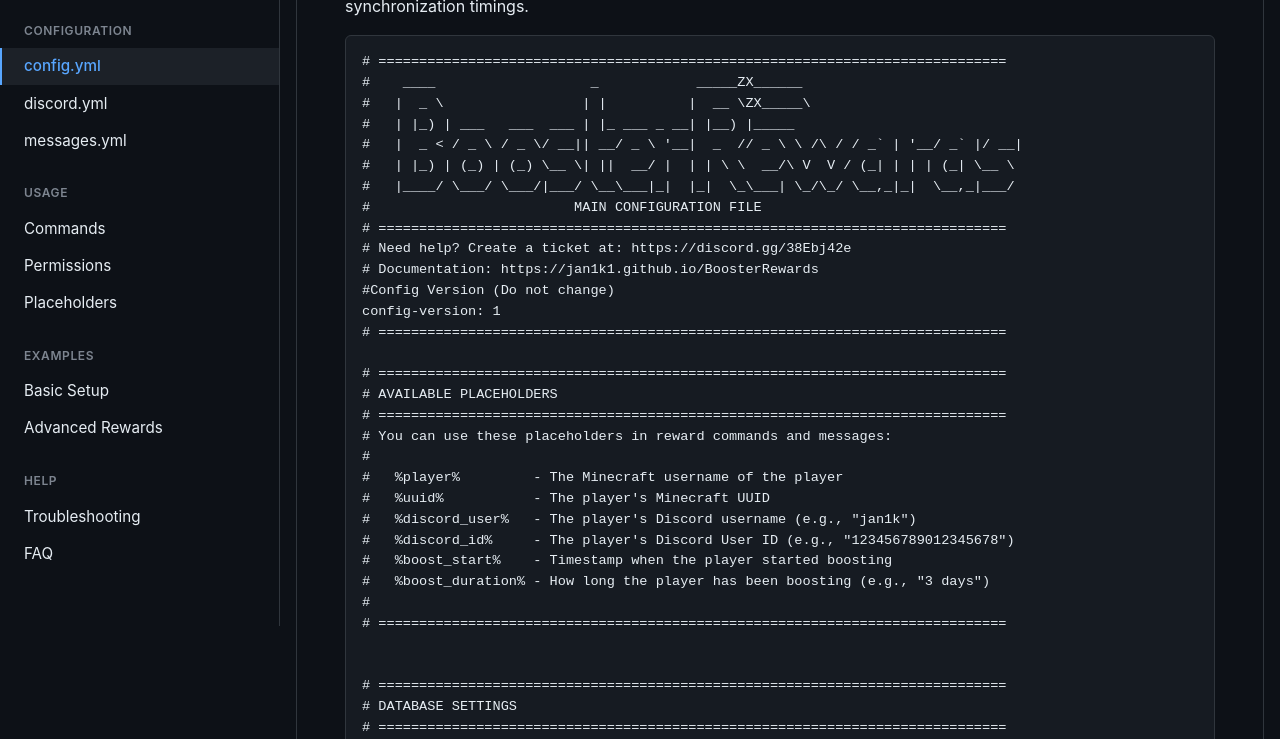
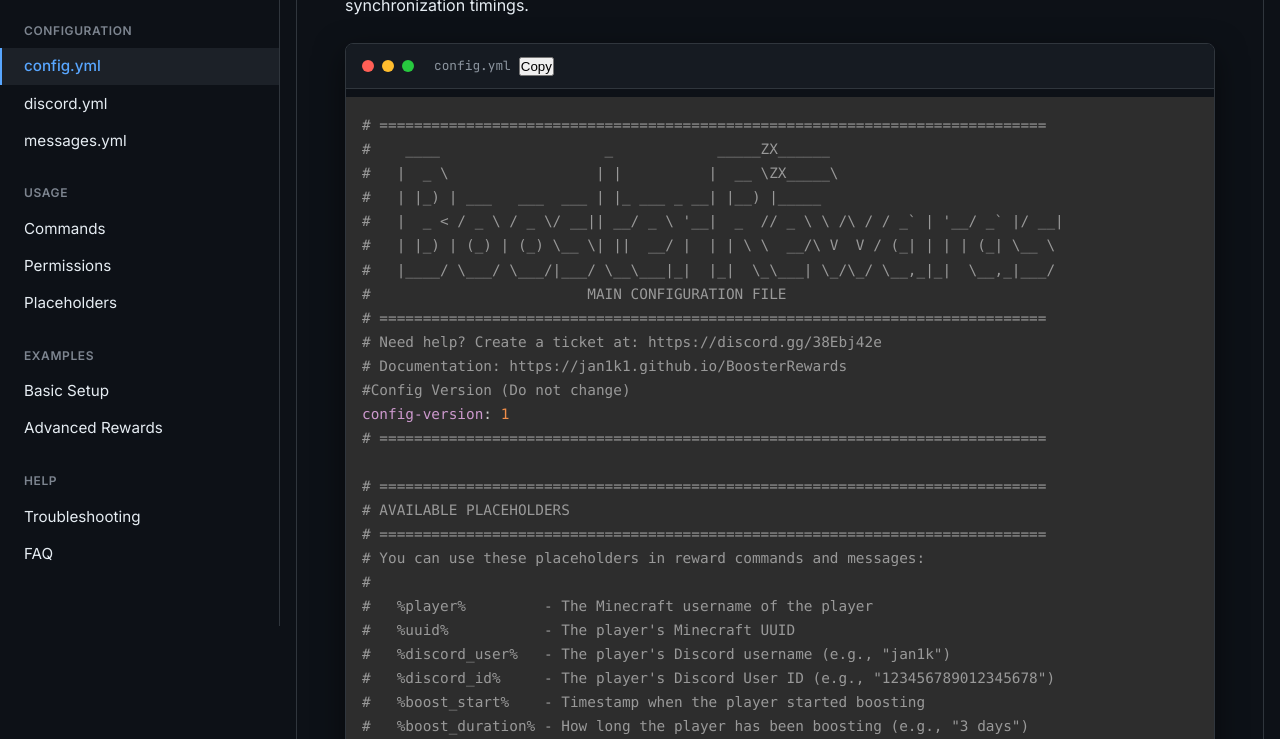
Before and after one commit to Jan1k1/BoosterRewards, a plain HTML site: page docs/config.html in a window 1280 px wide. Shown: the part 245-984 px from the top of the page. Drawn offline with nearby package versions, Linux system fonts and the light colour scheme.

Commit message:
docs: premium overhaul with Prism.js, new fonts, and code windows

```diff
--- a/docs/config.html
+++ b/docs/config.html
@@ -6,6 +6,7 @@
   <meta name="viewport" content="width=device-width, initial-scale=1.0">
   <title>Configuration - BoosterRewards Wiki</title>
   <link rel="stylesheet" href="wiki.css">
+  <link rel="stylesheet" href="https://cdnjs.cloudflare.com/ajax/libs/prism/1.29.0/themes/prism-tomorrow.min.css">
 </head>
 
 <body>
@@ -76,7 +77,15 @@
       <p>The <code>config.yml</code> file controls the core behavior of the plugin, including database settings,
         reward definitions, and synchronization timings.</p>
 
-            <pre><code># =============================================================================
+      <div class="code-window">
+        <div class="code-header">
+          <div class="dot red"></div>
+          <div class="dot yellow"></div>
+          <div class="dot green"></div>
+          <div class="code-title">config.yml</div>
+          <button class="copy-btn" onclick="copyCode(this)">Copy</button>
+        </div>
+        <pre><code class="language-yaml"># =============================================================================
 #    ____                   _            _____ZX______
 #   |  _ \                 | |          |  __ \ZX_____\
 #   | |_) | ___   ___  ___ | |_ ___ _ __| |__) |_____
@@ -328,6 +337,7 @@ panel:
 
   # How often to update the panel (in seconds)
   update-interval: 60</code></pre>
+      </div>
 
       <div class="footer-nav">
         <a href="installation.html" class="prev-page">← Previous: Installation</a>
@@ -335,6 +345,19 @@ panel:
       </div>
     </main>
   </div>
+  <script src="https://cdnjs.cloudflare.com/ajax/libs/prism/1.29.0/prism.min.js"></script>
+  <script src="https://cdnjs.cloudflare.com/ajax/libs/prism/1.29.0/components/prism-yaml.min.js"></script>
+  <script>
+    function copyCode(btn) {
+      const pre = btn.closest('.code-window').querySelector('pre');
+      const code = pre.innerText;
+      navigator.clipboard.writeText(code).then(() => {
+        const originalText = btn.innerText;
+        btn.innerText = 'Copied!';
+        setTimeout(() => btn.innerText = originalText, 2000);
+      });
+    }
+  </script>
 </body>
 
 </html>
--- a/docs/wiki.css
+++ b/docs/wiki.css
@@ -1,3 +1,5 @@
+@import url('https://fonts.googleapis.com/css2?family=Inter:wght@400;500;600&family=JetBrains+Mono:wght@400;500&display=swap');
+
 * {
     margin: 0;
     padding: 0;
@@ -5,10 +7,11 @@
 }
 
 body {
-    font-family: -apple-system, BlinkMacSystemFont, 'Segoe UI', Roboto, 'Helvetica Neue', Arial, sans-serif;
+    font-family: 'Inter', -apple-system, BlinkMacSystemFont, 'Segoe UI', Roboto, sans-serif;
     line-height: 1.6;
     color: #e6edf3;
     background: #0d1117;
+    -webkit-font-smoothing: antialiased;
 }
 
 .wiki-header {
@@ -177,28 +180,134 @@ body {
 .wiki-content code {
     background: #161b22;
     padding: 0.2rem 0.4rem;
-    border-radius: 3px;
-    font-family: 'Courier New', Courier, monospace;
+    border-radius: 4px;
+    font-family: 'JetBrains Mono', monospace;
     font-size: 0.9em;
-    color: #e6edf3;
+    color: #79c0ff;
     border: 1px solid #30363d;
 }
 
+/* Premium Code Window */
+.code-window {
+    background: #0d1117;
+    border: 1px solid #30363d;
+    border-radius: 8px;
+    margin: 1.5rem 0;
+    overflow: hidden;
+    box-shadow: 0 10px 30px rgba(0, 0, 0, 0.5);
+}
+
+.code-header {
+    background: #161b22;
+    padding: 0.75rem 1rem;
+    display: flex;
+    justify-content: flex-start;
+    align-items: center;
+    border-bottom: 1px solid #30363d;
+    gap: 8px;
+}
+
+.dot {
+    width: 12px;
+    height: 12px;
+    border-radius: 50%;
+}
+
+.dot.red {
+    background: #ff5f56;
+}
+
+.dot.yellow {
+    background: #ffbd2e;
+}
+
+.dot.green {
+    background: #27c93f;
+}
+
+.code-title {
+    font-size: 0.8rem;
+    color: #8b949e;
+    font-family: 'JetBrains Mono', monospace;
+    margin-left: 12px;
+}
+
 .wiki-content pre {
-    background: #161b22;
+    background: transparent;
     padding: 1rem;
-    border-radius: 6px;
-    overflow-x: auto;
-    margin: 1rem 0;
-    border: 1px solid #30363d;
+    margin: 0;
+    border-radius: 0;
+    border: none;
+    font-family: 'JetBrains Mono', monospace;
 }
 
 .wiki-content pre code {
     background: none;
     padding: 0;
     border: none;
-    font-size: 0.85rem;
-    line-height: 1.5;
+    font-size: 0.9rem;
+    line-height: 1.6;
+    color: #e6edf3;
+}
+
+/* Prism.js Overrides for GitHub Dark style */
+.token.comment,
+.token.prolog,
+.token.doctype,
+.token.cdata {
+    color: #8b949e;
+}
+
+.token.punctuation {
+    color: #8b949e;
+}
+
+.token.namespace {
+    opacity: .7;
+}
+
+.token.property,
+.token.tag,
+.token.boolean,
+.token.number,
+.token.constant,
+.token.symbol,
+.token.deleted {
+    color: #79c0ff;
+}
+
+.token.selector,
+.token.attr-name,
+.token.string,
+.token.char,
+.token.builtin,
+.token.inserted {
+    color: #a5d6ff;
+}
+
+.token.operator,
+.token.entity,
+.token.url,
+.language-css .token.string,
+.style .token.string {
+    color: #79c0ff;
+}
+
+.token.atrule,
+.token.attr-value,
+.token.keyword {
+    color: #ff7b72;
+}
+
+.token.function,
+.token.class-name {
+    color: #d2a8ff;
+}
+
+.token.regex,
+.token.important,
+.token.variable {
+    color: #ffa657;
 }
 
 .wiki-content table {
```
Also changed, not shown: docs/discord.html (+24 -1 lines), docs/messages.html (+24 -1 lines). Lines whose indentation alone changed are shown as unchanged.
